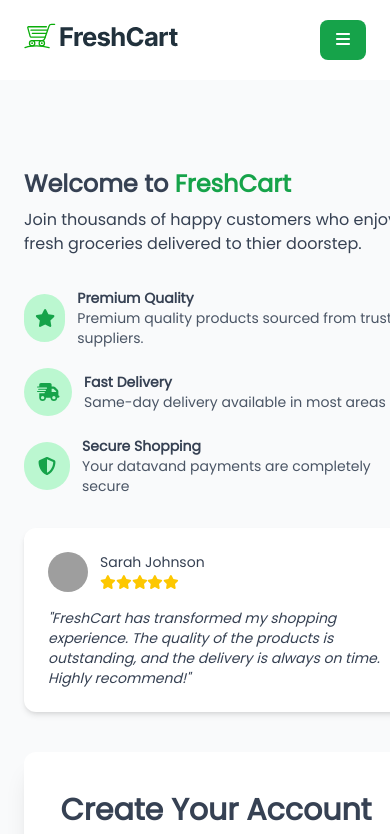
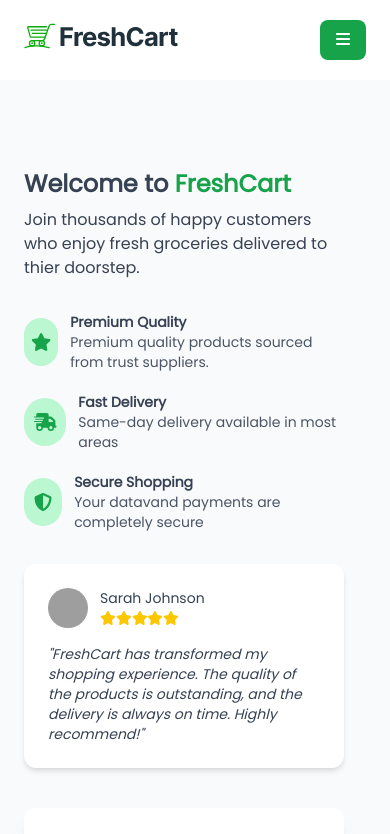
Before and after one commit to Belal210/FreshCart, a React (Vite) app: page /signup in a window 390 px wide. Shown: the top 834 px of the page. Built offline with nearby package versions, Linux system fonts and the light colour scheme; no server answers; grey boxes are pictures that could not be loaded.

Commit message:
Update Signup.jsx

```diff
--- a/src/Pages/Signup/Signup.jsx
+++ b/src/Pages/Signup/Signup.jsx
@@ -84,7 +84,7 @@
       <main className="py-12 bg-gray-50">
         <div className="container grid lg:grid-cols-2 lg:gap-12">
           {/* Left side */}
-          <div className="w-full space-y-8 py-10">
+          <div className="w-80 md:w-full space-y-8 py-10">
             <div className="welcome-msg">
               <h2 className="text-2xl md:text-3xl lg:text-4xl font-bold">
                 Welcome to <span className="text-primary-600">FreshCart</span>
@@ -153,9 +153,9 @@
             </div>
           </div>
           {/* Right side (Form) */}
-          <div className="w-full px-5 py-10 space-y-8 bg-white rounded-xl shadow-xl">
+          <div className="w-80 md:w-full px-5 py-10 space-y-8 bg-white rounded-xl shadow-xl">
             <div className="text-center">
-              <h2 className="text-3xl font-semibold">Create Your Account</h2>
+              <h2 className="text-xl md:text-2xl lg:text-3xl font-semibold">Create Your Account</h2>
               <p className="mt-1">Start your fresh journey with us todey</p>
             </div>
 
```
